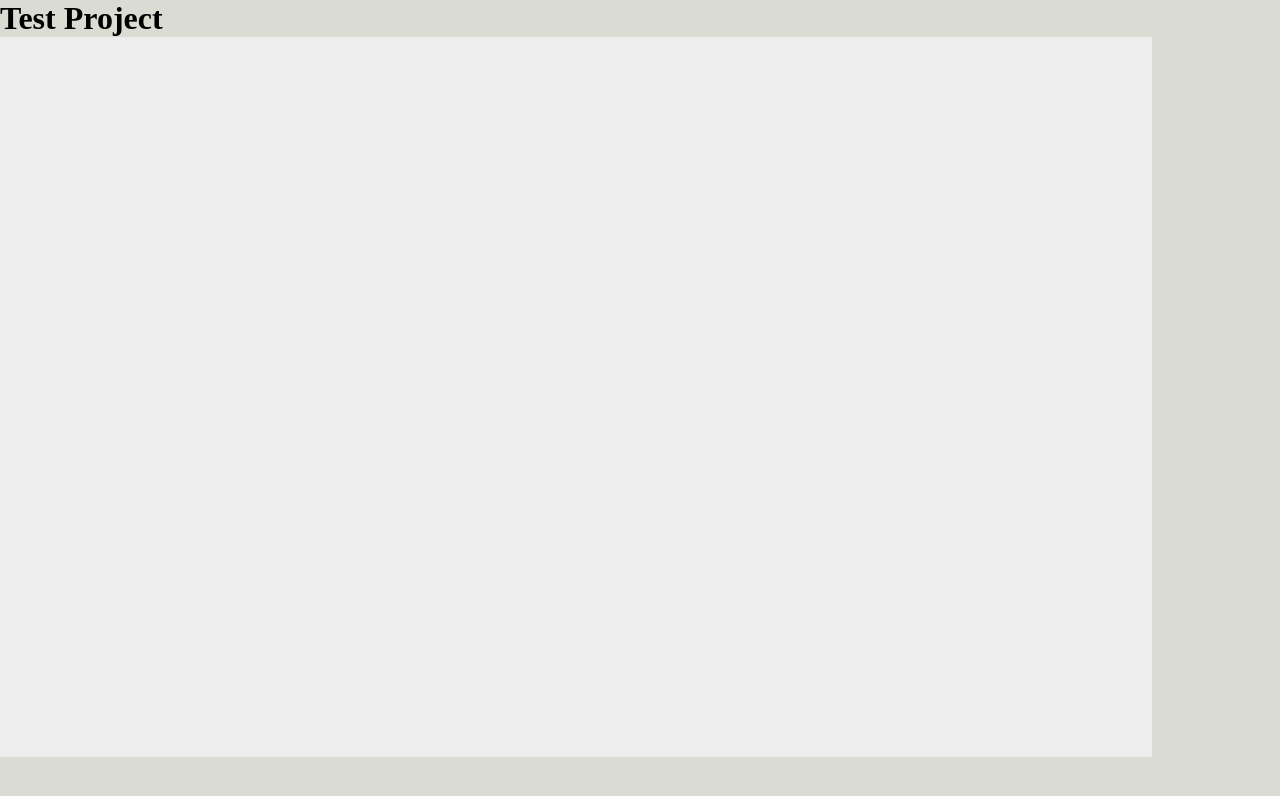
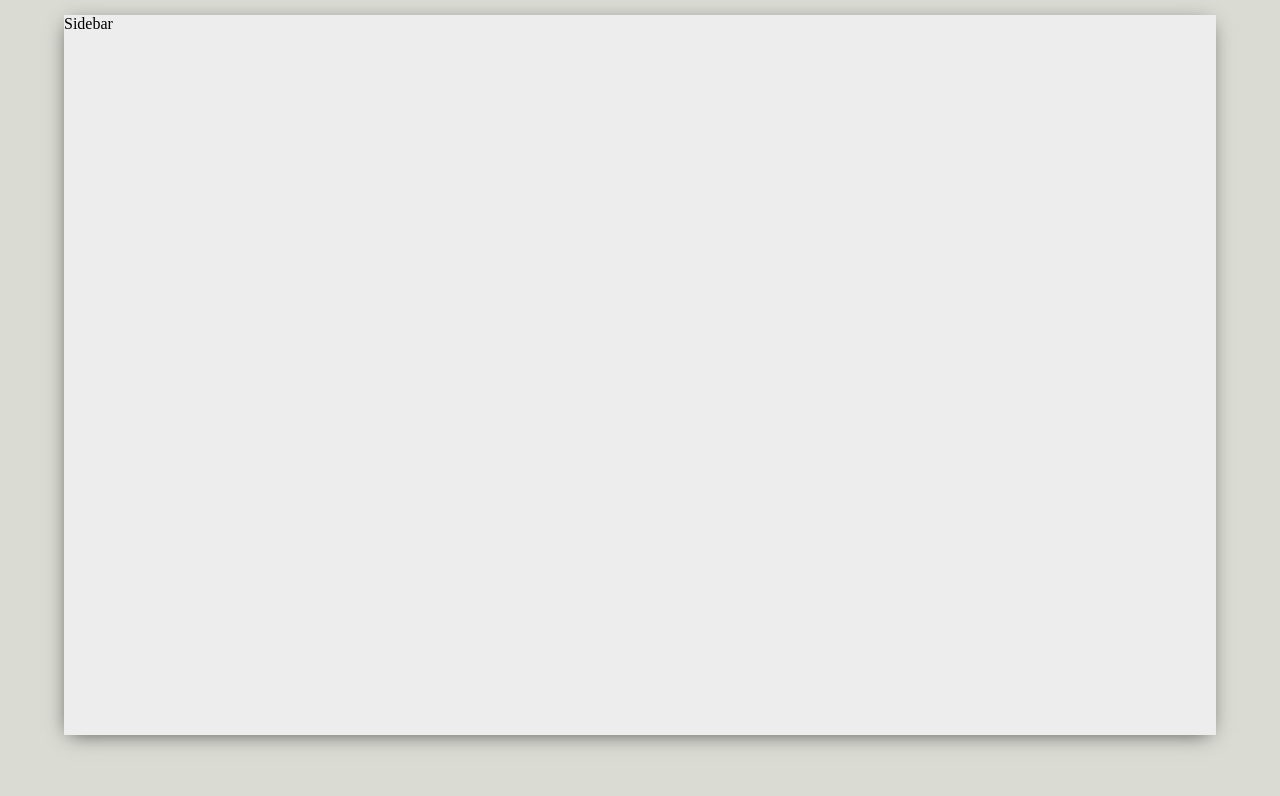
Before and after one commit to RajveerNarang/What_up, a React (Vite) app in the folder What_UP/: page / in a window 1280 px wide. Shown: the top 796 px of the page. Built offline with nearby package versions, Linux system fonts and the light colour scheme.

Commit message:
base for componet structure

```diff
--- a/What_UP/src/App.css
+++ b/What_UP/src/App.css
@@ -1,11 +1,15 @@
 .app {
   background-color: #dadbd3;
   height: 100vh;
+  display: grid;
+  place-items: center;
 }
 
 .app_body {
   display: flex;
   background-color: #ededed;
+  margin-top: -50px;
   height: 90vh;
   width: 90vw;
+  box-shadow: -1px 4px 20px -6px rgba(0, 0, 0, 0.7);
 }
--- a/What_UP/src/App.jsx
+++ b/What_UP/src/App.jsx
@@ -1,10 +1,15 @@
 import "./App.css";
+import Sidebar from "./components/Sidebar/Sidebar";
 
 function App() {
   return (
     <div className="app">
-      <h1>Test Project</h1>
-      <div className="app_body"></div>
+      {/* <h1>Test Project</h1> */}
+      <div className="app_body">
+        {/* sidebar */}
+        <Sidebar />
+        {/* chat */}
+      </div>
     </div>
   );
 }
--- /dev/null
+++ b/What_UP/src/components/Sidebar/Sidebar.jsx
@@ -0,0 +1,8 @@
+import React from "react";
+import "../Sidebar/Sidebar.css";
+
+const Sidebar = () => {
+  return <div>Sidebar</div>;
+};
+
+export default Sidebar;
```
Also changed, not shown: What_UP/src/components/Sidebar/Sidebar.css (added).
